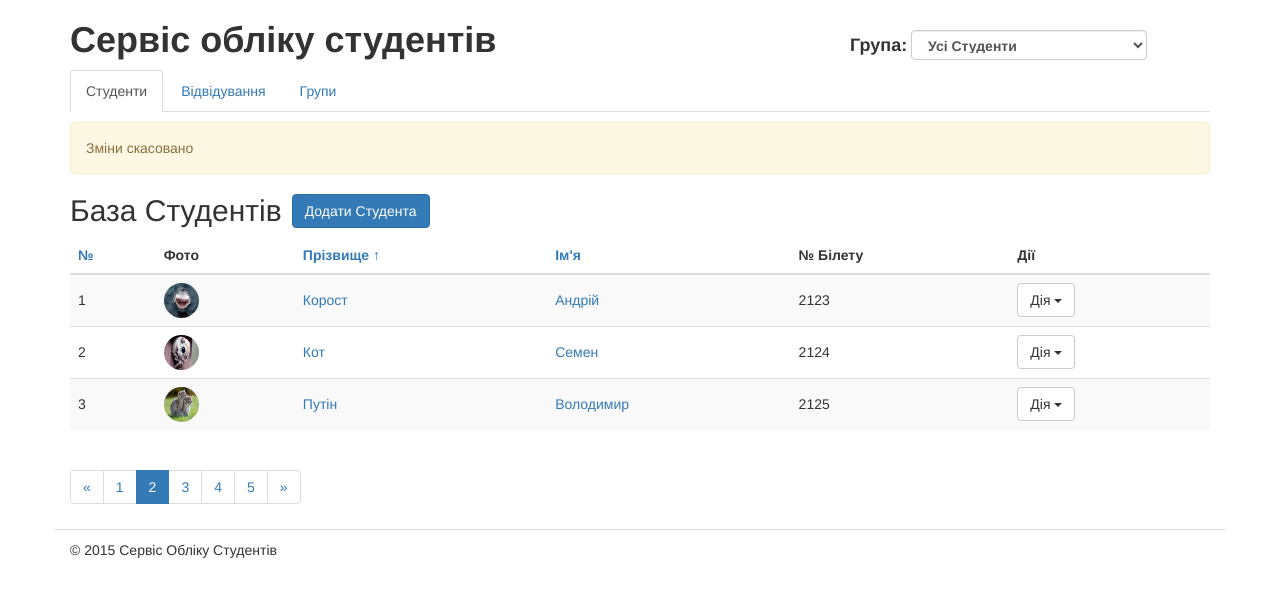
After one commit to dengayevskiy/Enhanced-, a Django app: page / in a window 1280 px wide. The commit adds this page. Shown: the top 597 px of the page. Run offline with Django 3.2, Linux system fonts and the light colour scheme; some libraries are stand-ins or nearby versions.

Commit message:
changes for correct Django project

```diff
--- a/static/New_Student.html
+++ b/students/templates/students/edit_student_form.html
@@ -8,7 +8,7 @@
 
         <!-- Latest compiled and minified CSS -->
         <link rel="stylesheet" href="https://maxcdn.bootstrapcdn.com/bootstrap/3.3.5/css/bootstrap.min.css">
-        <link rel="stylesheet" href="css/main.css">
+        <link rel="stylesheet" href="../../../static/css/main.css">
     </head>
 
     <body>
--- a/static/Groups.html
+++ b/students/templates/students/groups_list.html
@@ -8,7 +8,7 @@
 
         <!-- Latest compiled and minified CSS -->
         <link rel="stylesheet" href="https://maxcdn.bootstrapcdn.com/bootstrap/3.3.5/css/bootstrap.min.css">
-        <link rel="stylesheet" href="css/main.css">
+        <link rel="stylesheet" href="../../../static/css/main.css">
     </head>
     <body>
         <!-- Start Container -->
--- a/static/Visits.html
+++ b/students/templates/students/journal.html
@@ -8,7 +8,7 @@
 
         <!-- Latest compiled and minified CSS -->
         <link rel="stylesheet" href="https://maxcdn.bootstrapcdn.com/bootstrap/3.3.5/css/bootstrap.min.css">
-        <link rel="stylesheet" href="css/main.css">
+        <link rel="stylesheet" href="../../../static/css/main.css">
     </head>
     <body>
         <!-- Start Container -->
--- /dev/null
+++ b/students/templates/students/students_list.html
@@ -0,0 +1,182 @@
+<!DOCTYPE html>
+<html lang="uk">
+
+    <head>
+        <title>Сервіс Обліку Студентів - База студентів</title>
+        <meta charset="UTF-8"/>
+        <meta name="description" value="Система Обліку Студентів Навчального Закладу"/>
+        <meta name="viewport" content="width=device-width, initial-scale=1">
+
+        <!-- Latest compiled and minified CSS -->
+        <link rel="stylesheet" href="https://maxcdn.bootstrapcdn.com/bootstrap/3.3.5/css/bootstrap.min.css">
+        <link rel="stylesheet" href="../../../static/css/main.css">
+    </head>
+
+    <body>
+
+        <!-- Start Container -->
+        <div class="container">
+            <!--Start Header -->
+            <div class="row" id="header">
+                <!--Logo -->
+                <div class="col-xs-8">
+                    <h1>Сервіс обліку студентів</h1>
+                </div>
+                <!-- Groups Selector -->
+                <div class="col-xs-4" id="group-selector">
+                    <p class="group">Група:</p>
+                    <label>
+                        <select class="form-control">
+                            <option value="">Усі Студенти</option>
+                            <option value="">МтМ - 21, Подоба Віталій (№ 254)</option>
+                            <option value="">МтМ - 22, Корост Андрій (№ 2123)</option>
+                        </select>
+                    </label>
+                </div>
+            </div>
+            <!--End Header -->
+
+            <!-- Start SubHeader -->
+            <div class="row" id="subheader">
+                <div class="col-xs-12">
+                    <ul class="nav nav-tabs">
+                        <li role="presentation" class="active"><a href="/">Студенти</a></li>
+                        <li role="presentation"><a href="/journal">Відвідування</a></li>
+                        <li role="presentation"><a href="/groups">Групи</a></li>
+                    </ul>
+                </div>
+            </div>
+            <!-- End SubHeader -->
+
+            <!-- Start Main Page Content -->
+            <div class="row" id="content-columns">
+                <div class="col-xs-12" id="content-column">
+
+                    <!-- Status Message -->
+                    <div class="alert alert-warning">Зміни скасовано</div>
+
+                    <h2 id="students_h2">База Студентів</h2>
+
+                    <!-- Add Student Button -->
+                    <a class="btn btn-primary" href="/students/add">Додати Студента</a>
+
+                    <div>
+                        <!-- Students table -->
+                        <table class="table table-hover table-striped table-responsive">
+                            <thead>
+                            <tr>
+                                <th><a href="">№</a></th>
+                                <th>Фото</th>
+                                <th><a href="">Прізвище &uarr;</a></th>
+                                <th><a href="#">Ім'я</a></th>
+                                <th>№ Білету</th>
+                                <th>Дії</th>
+                            </tr>
+                            </thead>
+                            <tbody>
+                            <tr>
+                                <td>1</td>
+                                <td><img height="35" width="35" src="../../../static/img/download.jpg"></td>
+                                <td><a title="Редагувати" href="/students/1/edit">Корост</a></td>
+                                <td><a title="Редагувати" href="/students/1/edit">Андрій</a></td>
+                                <td>2123</td>
+                                <td>
+                                    <div class="dropdown">
+                                        <button class="btn btn-default dropdown-toggle" type="button" id="dropdownMenu1"
+                                                data-toggle="dropdown" aria-haspopup="true" aria-expanded="true">
+                                            Дія
+                                            <span class="caret"></span>
+                                        </button>
+                                        <ul class="dropdown-menu" aria-labelledby="dropdownMenu1">
+                                            <li><a href="journal/1">Відвідування<</a></li>
+                                            <li><a href="students/1/edit">Редагувати</a></li>
+                                            <li><a href="students/1/delete">Видалити</a></li>
+                                        </ul>
+                                    </div>
+                                </td>
+                            </tr>
+                            <tr>
+                                <td>2</td>
+                                <td><img height="35" width="35"
+                                         src="../../../static/img/POTD-SKY-SQUIRREL_3257854k.jpg"></td>
+                                <td><a title="Редагувати" href="/students/2/edit">Кот</a></td>
+                                <td><a title="Редагувати" href="/students/2/edit">Семен</a></td>
+                                <td>2124</td>
+                                <td>
+                                    <div class="dropdown">
+                                        <button class="btn btn-default dropdown-toggle" type="button" id="dropdownMenu1"
+                                                data-toggle="dropdown" aria-haspopup="true" aria-expanded="true">
+                                            Дія
+                                            <span class="caret"></span>
+                                        </button>
+                                        <ul class="dropdown-menu" aria-labelledby="dropdownMenu1">
+                                            <li><a href="journal/2">Відвідування<</a></li>
+                                            <li><a href="students/2/edit">Редагувати</a></li>
+                                            <li><a href="students/2/delete">Видалити</a></li>
+                                        </ul>
+                                    </div>
+                                </td>
+                            </tr>
+                            <tr>
+                                <td>3</td>
+                                <td><img height="35" width="35" src="../../../static/img/v2-cute-cat-picture.jpg"></td>
+                                <td><a title="Редагувати" href="/students/3/edit">Путін</a></td>
+                                <td><a title="Редагувати" href="/students/3/edit">Володимир</a></td>
+                                <td>2125</td>
+                                <td>
+                                    <div class="dropdown">
+                                        <button class="btn btn-default dropdown-toggle" type="button" id="dropdownMenu1"
+                                                data-toggle="dropdown" aria-haspopup="true" aria-expanded="true">
+                                            Дія
+                                            <span class="caret"></span>
+                                        </button>
+                                        <ul class="dropdown-menu" aria-labelledby="dropdownMenu1">
+                                            <li><a href="journal/3">Відвідування<</a></li>
+                                            <li><a href="students/3/edit">Редагувати</a></li>
+                                            <li><a href="students/3/delete">Видалити</a></li>
+                                        </ul>
+                                    </div>
+                                </td>
+                            </tr>
+                            </tbody>
+                        </table>
+                        <!-- Pagination -->
+                        <nav>
+                            <ul class="pagination">
+                                <li>
+                                    <a href="#" aria-label="Previous">
+                                        <span aria-hidden="true">&laquo;</span>
+                                    </a>
+                                </li>
+                                <li><a href="#">1</a></li>
+                                <li class="active"><a href="#">2</a></li>
+                                <li><a href="#">3</a></li>
+                                <li><a href="#">4</a></li>
+                                <li><a href="#">5</a></li>
+                                <li>
+                                    <a href="#" aria-label="Next">
+                                        <span aria-hidden="true">&raquo;</span>
+                                    </a>
+                                </li>
+                            </ul>
+                        </nav>
+                    </div>
+                </div>
+            </div>
+            <!-- End Main Page Content -->
+
+            <!-- Start Footer -->
+            <div class="row" id="footer">
+                <div class="col-xs-12">
+                    &copy; 2015 Сервіс Обліку Студентів
+                </div>
+            </div>
+            <!-- End Footer -->
+        </div>
+        <!-- End Container -->
+
+        <!-- Javascripts Section -->
+        <script src="https://maxcdn.bootstrapcdn.com/bootstrap/3.3.5/js/bootstrap.min.js"></script>
+        <script src="http://cdnjs.cloudflare.com/ajax/libs/jquery/2.1.4/jquery.js"></script>
+    </body>
+</html>
--- a/students/views.py
+++ b/students/views.py
@@ -1,3 +1,35 @@
+from django.http import HttpResponse
 from django.shortcuts import render
 
-# Create your views here.
+# Views for students
+def students_list(request):
+    return render(request, 'students/students_list.html', {})
+
+
+def students_add(request):
+    return HttpResponse('<h1>Student Add Form</h1>')
+
+
+def students_edit(request, sid):
+    return HttpResponse('<h1>Edit Student %s</h1>' % sid)
+
+
+def students_delete(request, sid):
+    return HttpResponse('<h1>Delete Student</h1>' % sid)
+
+
+# Views for groups
+def groups_list(request):
+    return HttpResponse('<h1>Groups Listing</h1>')
+
+
+def groups_add(request):
+    return HttpResponse('<h1>Group Add Form</h1>')
+
+
+def groups_edit(request, gid):
+    return HttpResponse('<h1>Edit Group %s</h1>' % gid)
+
+
+def groups_delete(request, gid):
+    return HttpResponse('<h1>Delete Group %s</h1>' % gid)
--- a/studentsdb/urls.py
+++ b/studentsdb/urls.py
@@ -18,4 +18,15 @@ from django.contrib import admin
 
 urlpatterns = [
     url(r'^admin/', include(admin.site.urls)),
+    # Students url
+    url(r'^$', 'students.views.students_list', name='home'),
+    url(r'^students/add/$', 'students.views.students_add', name='students_add'),
+    url(r'^students/(?P<sid>\d+)/edit/$', 'students.views.students_edit', name='students_edit'),
+    url(r'^students/(?P<sid>\d+)/delete/$', 'students.views.students_delete', name='students_delete'),
+
+    # Groups url
+    url(r'^groups/', 'students.views.groups_list', name='groups'),
+    url(r'^groups/add/$', 'students.views.groups_add', name='groups_add'),
+    url(r'^groups/(?P<gid>\d+)/edit/$', 'students.views.groups_edit', name='groups_edit'),
+    url(r'^groups/(?P<gid>\d+)/delete$', 'students.views.groups_delete', name='groups_delete')
 ]
```
Also changed, not shown: static/Students.html (deleted, +0 -181 lines).
